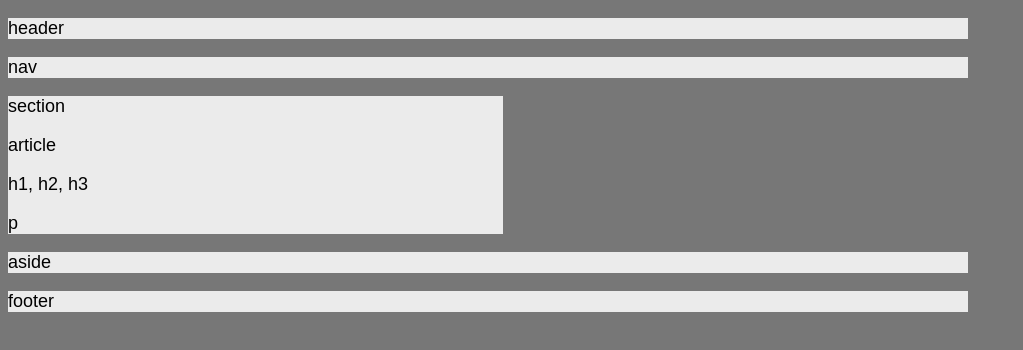
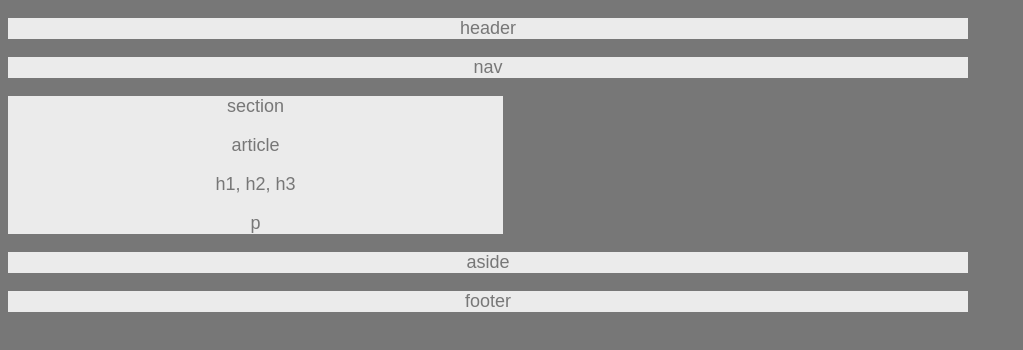
Before and after one commit to chesteraustin/HW-Wireframe, a plain HTML site: page index.html in a window 1280 px wide. Shown: the whole page, without its empty margins (0-1023 px from the left). Drawn offline with Linux system fonts and the light colour scheme.

Commit message:
set text alignment and coloring per SPECs

```diff
--- a/style.css
+++ b/style.css
@@ -36,4 +36,6 @@ article {
 p {
 	font-family: 'Arial', 'Helvetica Neue', Helvetica, sans-serif;
 	font-size: 18px;
+	text-align: center;
+	color: #777;
 }
```
